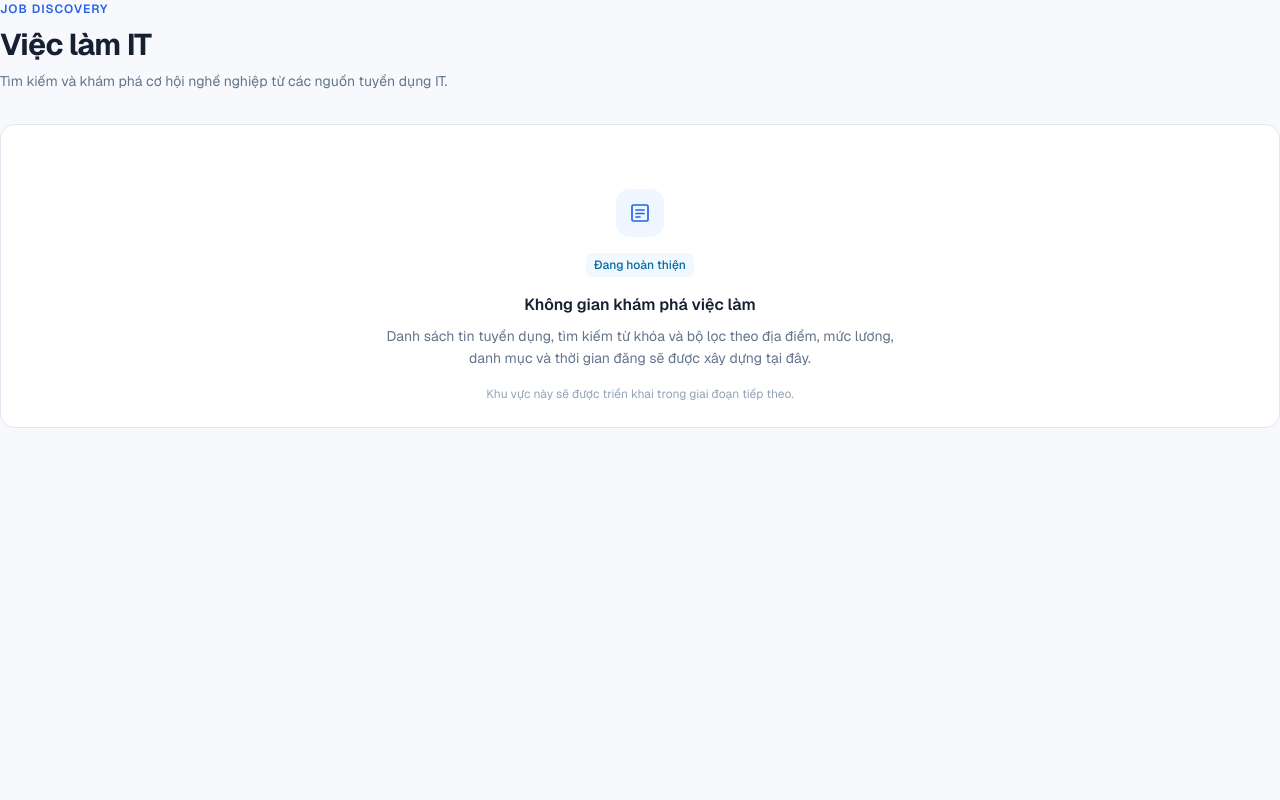
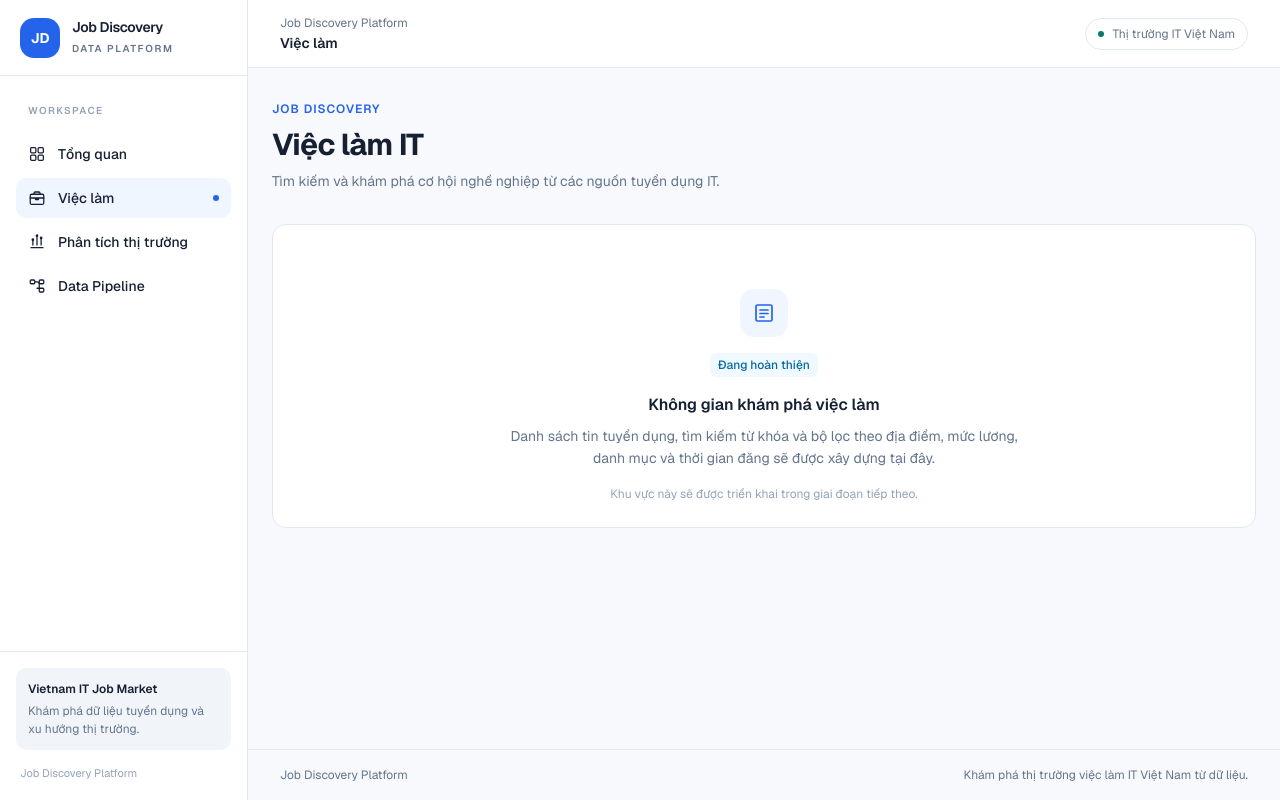
Before and after one commit to VoHoangPhucDTA/job-discovery-platform, a Next.js app in the folder frontend/: page /jobs in a window 1280 px wide. Built offline with nearby package versions, Linux system fonts and the light colour scheme.

Commit message:
feat(ui): mount shared application shell

```diff
--- a/frontend/app/layout.tsx
+++ b/frontend/app/layout.tsx
@@ -1,6 +1,7 @@
 import type { Metadata } from "next";
 import { Geist, Geist_Mono } from "next/font/google";
 import "./globals.css";
+import { AppShell } from "./components/shell/app-shell";
 
 const geistSans = Geist({
   variable: "--font-geist-sans",
@@ -46,7 +47,9 @@ export default function RootLayout({ children }: LayoutProps<"/">) {
       lang="vi"
       className={`${geistSans.variable} ${geistMono.variable} h-full antialiased`}
     >
-      <body className="min-h-full flex flex-col">{children}</body>
+      <body className="min-h-full flex flex-col">
+        <AppShell>{children}</AppShell>
+      </body>
     </html>
   );
 }
```
